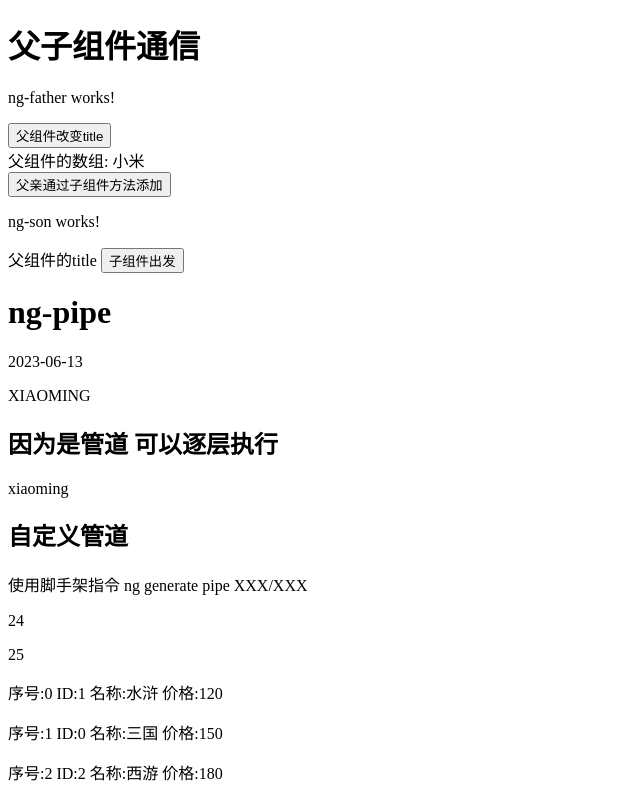
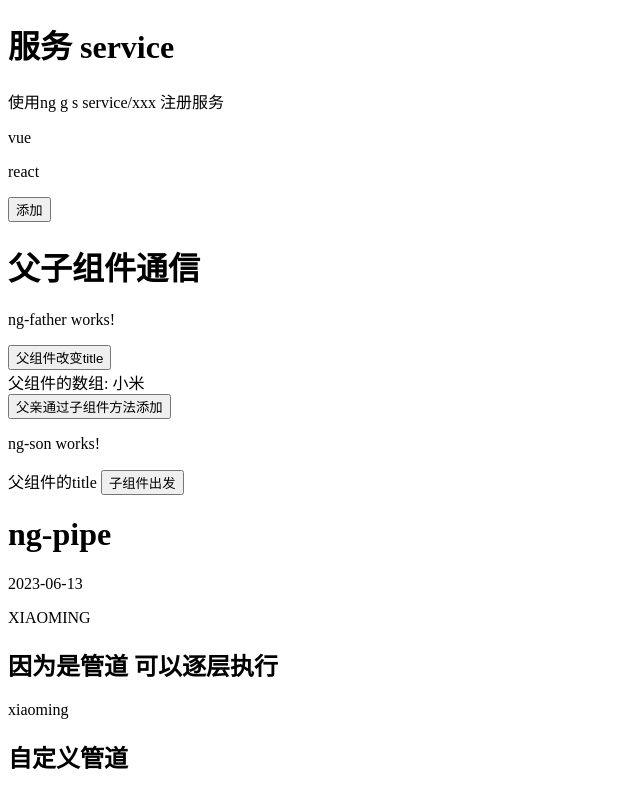
Before and after one commit to chuhx1024/angular-tour-of-heroes, an Angular app: page / in a window 1280 px wide. Shown: the top 797 px of the page, without its empty margins (0-640 px from the left). Built offline with nearby package versions, Linux system fonts and the light colour scheme.

Commit message:
feat: service

```diff
--- a/src/app/app.component.html
+++ b/src/app/app.component.html
@@ -1,3 +1,5 @@
+<h1>服务 service</h1>
+<app-ng-service></app-ng-service>
 <h1>父子组件通信</h1>
 <app-ng-father></app-ng-father>
 <h1>ng-pipe</h1>
--- a/src/app/app.module.ts
+++ b/src/app/app.module.ts
@@ -14,6 +14,9 @@ import { PlusPipe } from './pipes/plus.pipe';
 import { SortPipe } from './pipes/sort.pipe';
 import { NgFatherComponent } from './view/ng-father-son/ng-father/ng-father.component';
 import { NgSonComponent } from './view/ng-father-son/ng-son/ng-son.component';
+import { NgServiceComponent } from './view/ng-service/ng-service.component';
+
+import {ServiceService} from './service/service.service'
 
 @NgModule({
   declarations: [
@@ -29,6 +32,7 @@ import { NgSonComponent } from './view/ng-father-son/ng-son/ng-son.component';
     SortPipe,
     NgFatherComponent,
     NgSonComponent,
+    NgServiceComponent,
   ],
   imports: [
     BrowserModule,
@@ -36,7 +40,7 @@ import { NgSonComponent } from './view/ng-father-son/ng-son/ng-son.component';
     FormsModule,
     ReactiveFormsModule
   ],
-  providers: [],
+  providers: [ServiceService],
   bootstrap: [AppComponent]
 })
 export class AppModule { }
--- /dev/null
+++ b/src/app/service/service.service.ts
@@ -0,0 +1,14 @@
+import { Injectable } from '@angular/core';
+
+@Injectable({
+  // 作用域设定 root 表示注册到全局
+  providedIn: 'root'
+})
+export class ServiceService {
+
+  constructor() { }
+  lists: string[] = ['vue', 'react']
+  pushItem () {
+    this.lists.push('angular')
+  }
+}
--- /dev/null
+++ b/src/app/view/ng-service/ng-service.component.html
@@ -0,0 +1,3 @@
+<p>使用ng g s service/xxx 注册服务</p>
+<p *ngFor="let item of list">{{item}}</p>
+<button (click)="addItem()">添加</button>
--- /dev/null
+++ b/src/app/view/ng-service/ng-service.component.ts
@@ -0,0 +1,16 @@
+import { Component } from '@angular/core';
+import {ServiceService} from '../../service/service.service'
+
+@Component({
+  selector: 'app-ng-service',
+  templateUrl: './ng-service.component.html',
+  styleUrls: ['./ng-service.component.less']
+})
+export class NgServiceComponent {
+  constructor( private serviceService:ServiceService) {}
+  list: string [] = this.serviceService.lists
+
+  addItem () {
+    this.serviceService.pushItem()
+  }
+}
```
Also changed, not shown: src/app/view/ng-service/ng-service.component.less (added), 2 other files (tests, documents, lock files or other folders).
